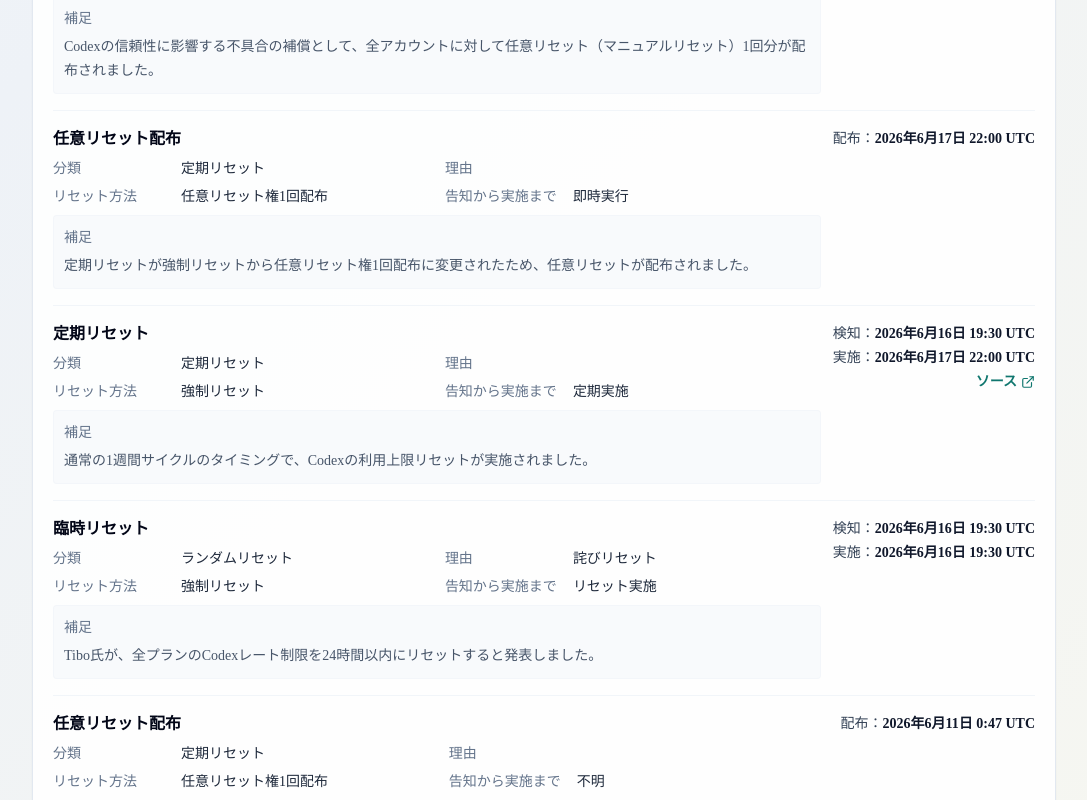
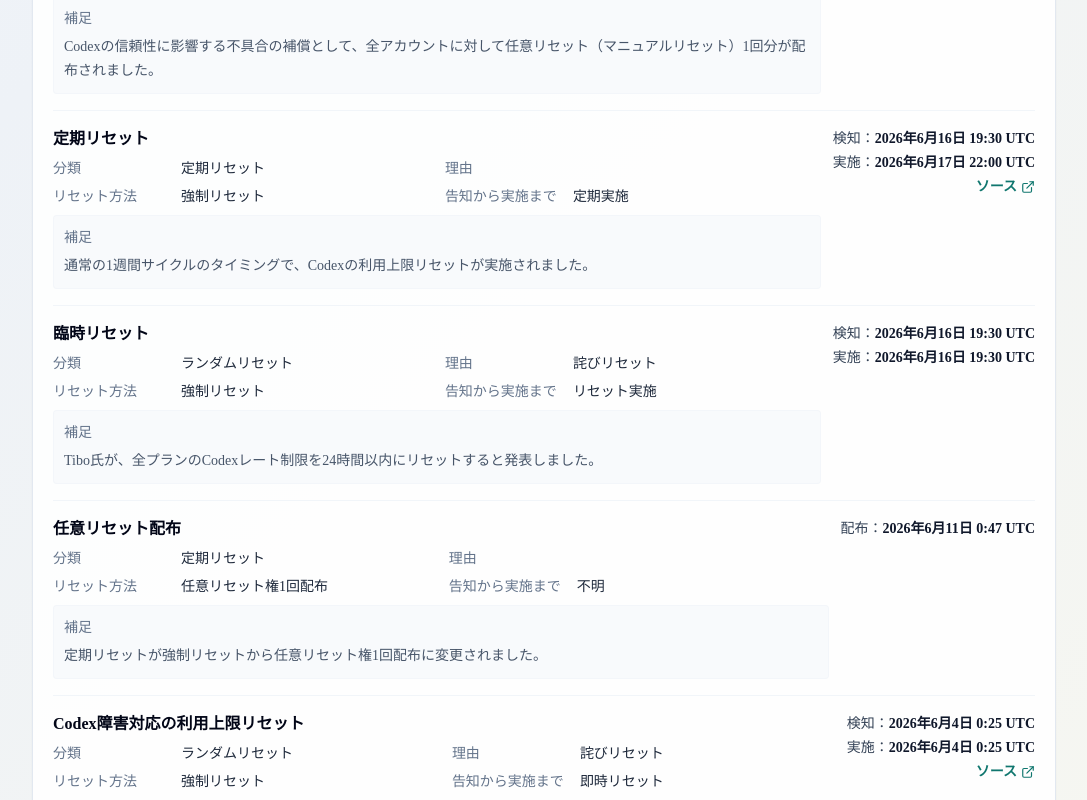
Before and after one commit to gussuri/codex-reset-observatory, a Next.js app: page / in a window 1280 px wide. Shown: the part 2140-2940 px from the top of the page, without its empty margins (96-1183 px from the left). Built offline with nearby package versions, Linux system fonts and the light colour scheme; no server answers.

Commit message:
Revert "feat(history): restore deleted June 18 manual reset event in LOCAL_PERSONAL_RESET_HISTORY"
This reverts commit 61a64f1f1089e68ee864e7f48bc3552c7e9e80d5.

```diff
--- a/data/resetHistory.ts
+++ b/data/resetHistory.ts
@@ -80,31 +80,6 @@ export const LOCAL_PERSONAL_RESET_HISTORY: RadarViewModel["recentHistory"] = [
       scope: "全有料プラン",
       noticeToExecution: "即時実行",
       note: "Codexの信頼性に影響する不具合の補償として、全アカウントに対して任意リセット（マニュアルリセット）1回分が配布されました。",
-    },
-  },
-  {
-    key: "personal-reset-credit-2026-06-18",
-    title: "任意リセット配布",
-    resetType: "定期リセット",
-    resetTypes: ["定期リセット", "個人別リセット"],
-    status: "配布",
-    date: "2026-06-18T07:00:00+09:00",
-    signalAt: "2026-06-18T07:00:00+09:00",
-    resetAt: null,
-    signalLabel: "配布",
-    resetLabel: "",
-    scope: "全有料プラン",
-    windowLabel: "内容",
-    windowLength: "任意リセット1回分",
-    source: null,
-    summary: "定期リセットが強制リセットから任意リセット権1回配布に変更されたため、任意リセットが配布されました。",
-    details: {
-      cycleType: "定期リセット",
-      reasonType: "",
-      resetMethod: "任意リセット権1回配布",
-      scope: "全有料プラン",
-      noticeToExecution: "即時実行",
-      note: "定期リセットが強制リセットから任意リセット権1回配布に変更されたため、任意リセットが配布されました。",
     },
   },
   {
--- a/lib/radar/i18n.ts
+++ b/lib/radar/i18n.ts
@@ -758,11 +758,6 @@ export const DYNAMIC_TRANSLATIONS: Record<string, Record<Locale, string>> = {
     en: "1 hour",
     zh: "1小时",
   },
-  "定期リセットが強制リセットから任意リセット権1回配布に変更されたため、任意リセットが配布されました。": {
-    ja: "定期リセットが強制リセットから任意リセット権1回配布に変更されたため、任意リセットが配布されました。",
-    en: "A manual reset has been distributed because the regular reset was changed from a forced reset to a distribution of one manual reset credit.",
-    zh: "由于定期重置从强制重置更改为发放一次手动重置额度，手动重置额度已发放。",
-  },
 };
 
 export function translateUI(key: string, locale: Locale): string {
```
